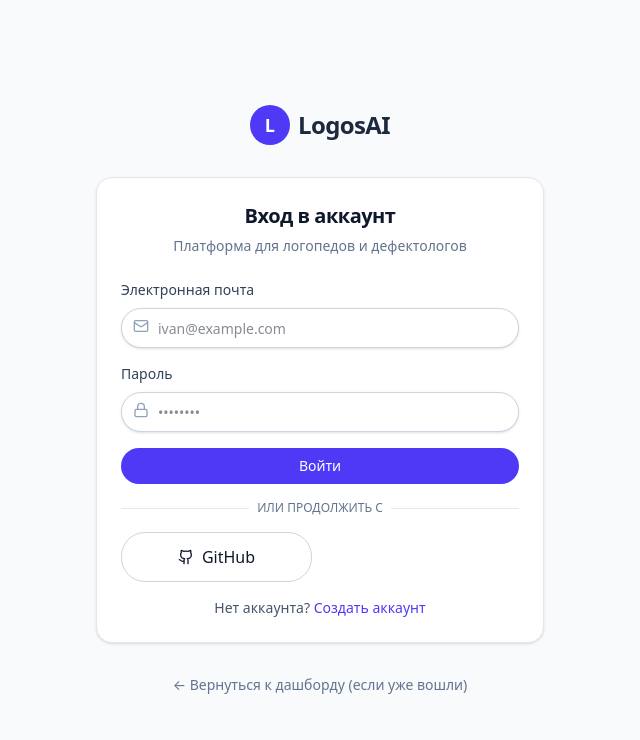
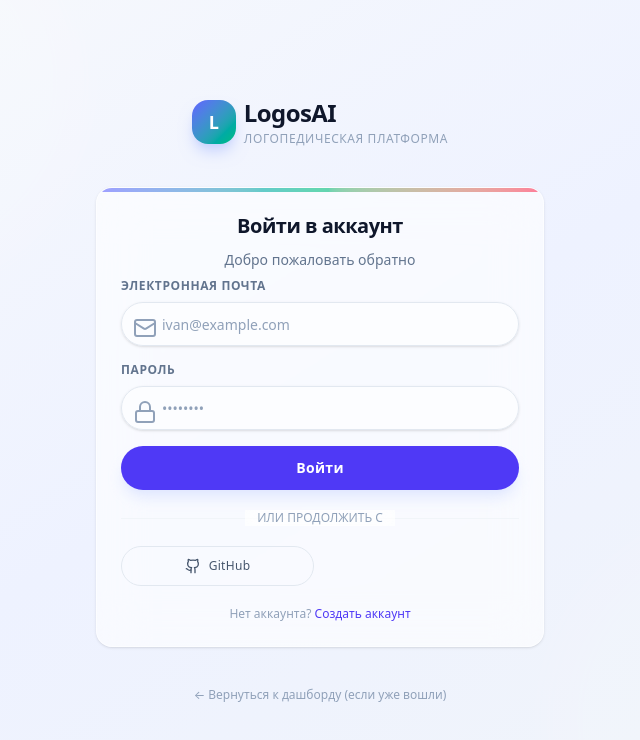
Before and after one commit to Evil-Pinguin/logosAI, a React (Vite) app: page /login in a window 1280 px wide. Shown: the top 740 px of the page, without its empty margins (320-960 px from the left). Built offline with nearby package versions, Linux system fonts and the light colour scheme; no server answers; the HTML template or start-up script is replaced by a standard one.

Commit message:
Redesign login page in Apple liquid glass + Gemini AI minimalistic style
Co-authored-by: arena-agent <297053741+arena-agent@users.noreply.github.com>

```diff
--- a/src/pages/LoginPage.tsx
+++ b/src/pages/LoginPage.tsx
@@ -4,7 +4,7 @@
 import { Button } from '@/components/ui/Button'
 import { Card, CardContent, CardHeader, CardTitle } from '@/components/ui/Card'
 import { Mail, Lock, Github } from 'lucide-react'
-import { motion } from 'framer-motion'
+import { motion, AnimatePresence } from 'framer-motion'
 
 export default function LoginPage() {
   const navigate = useNavigate()
@@ -29,37 +29,83 @@
   }
 
   return (
-    <div className="flex min-h-screen items-center justify-center bg-slate-50 px-4">
+    <div className="relative min-h-screen flex items-center justify-center bg-gradient-to-br from-slate-50 via-indigo-50 to-slate-100 px-4 overflow-hidden">
+      {/* Декоративные мягкие свечения на фоне (Apple liquid glass vibe) */}
+      <div className="absolute top-[-10%] left-[-10%] w-[40%] h-[40%] rounded-full bg-indigo-100/40 blur-[120px] mix-blend-overlay" />
+      <div className="absolute bottom-[-10%] right-[-10%] w-[40%] h-[40%] rounded-full bg-slate-200/30 blur-[120px] mix-blend-overlay" />
+
       <motion.div
         initial={{ opacity: 0, y: 20 }}
         animate={{ opacity: 1, y: 0 }}
-        className="w-full max-w-md"
+        transition={{ duration: 0.6, ease: 'easeOut' }}
+        className="w-full max-w-md relative z-10"
       >
-        <div className="mx-auto mb-8 flex items-center justify-center gap-2">
-          <div className="w-10 h-10 rounded-xl bg-indigo-600 flex items-center justify-center">
+        <div className="mx-auto mb-10 flex items-center justify-center gap-2">
+          <div className="w-11 h-11 rounded-2xl bg-gradient-to-br from-indigo-500 to-emerald-500 flex items-center justify-center shadow-lg shadow-indigo-200">
             <span className="text-white font-bold text-lg">L</span>
           </div>
-          <span className="text-2xl font-bold text-slate-800 tracking-tight">LogosAI</span>
+          <div>
+            <h1 className="text-2xl font-bold text-slate-900 tracking-tight">LogosAI</h1>
+            <p className="text-xs text-slate-400 font-medium uppercase tracking-wider mt-0.5">
+              Логопедическая платформа
+            </p>
+          </div>
         </div>
 
-        <Card>
-          <CardHeader>
-            <CardTitle className="text-center">
-              {mode === 'signin' ? 'Вход в аккаунт' : 'Создать аккаунт'}
+        {/* Жидкое стекло — карточка входа */}
+        <Card className="bg-white/60 backdrop-blur-xl border border-white/50 shadow-2xl relative overflow-hidden">
+          {/* Верхний акцентный градиент */}
+          <div className="absolute top-0 left-0 right-0 h-1 bg-gradient-to-r from-indigo-500 via-emerald-500 to-rose-500 opacity-60" />
+
+          <CardHeader className="pb-2">
+            <CardTitle className="text-center text-2xl font-semibold text-slate-900">
+              {mode === 'signin' ? 'Войти в аккаунт' : 'Создать аккаунт'}
             </CardTitle>
-            <p className="text-center text-sm text-slate-500">
-              Платформа для логопедов и дефектологов
+            <p className="text-center text-sm text-slate-500 mt-1">
+              {mode === 'signin'
+                ? 'Добро пожаловать обратно'
+                : 'Присоединяйтесь к платформе'}
             </p>
           </CardHeader>
-          <CardContent className="space-y-4">
+
+          <CardContent className="space-y-5 pt-0">
+            {demoMode && (
+              <motion.div
+                initial={{ opacity: 0, y: 10 }}
+                animate={{ opacity: 1, y: 0 }}
+                className="rounded-xl bg-amber-50/80 border border-amber-200/60 p-4 text-amber-700 text-sm backdrop-blur-md"
+              >
+                <span className="flex items-center gap-2">
+                  <span className="font-semibold">Демо-режим:</span> введите{' '}
+                  <span className="font-mono font-bold text-amber-800">test</span> /
+                  <span className="font-mono font-bold text-amber-800">test</span>
+                </span>
+              </motion.div>
+            )}
+
+            {authError && (
+              <AnimatePresence mode="wait">
+                <motion.div
+                  key="error"
+                  initial={{ opacity: 0, y: -10 }}
+                  animate={{ opacity: 1, y: 0 }}
+                  exit={{ opacity: 0, y: -10 }}
+                  className="rounded-xl bg-rose-50/80 border border-rose-200/60 p-4 text-rose-700 text-sm backdrop-blur-md"
+                >
+                  <span className="font-semibold">{authError}</span>
+                </motion.div>
+              </AnimatePresence>
+            )}
+
             <form onSubmit={handleSubmit} className="space-y-4">
               {mode === 'signup' && (
-                <div className="flex flex-col gap-2">
-                  <label className="text-sm font-medium text-slate-700">
+                <div className="space-y-2">
+                  <label className="block text-xs font-semibold text-slate-500 uppercase tracking-wider">
                     Имя и фамилия
                   </label>
+                  <div className="relative group">
                     <input
-                    className="flex h-10 w-full rounded-xl border border-slate-300 bg-white px-3 py-2 text-sm shadow-sm focus:border-indigo-500 focus:ring-1 focus:ring-indigo-500 disabled:opacity-50"
+                      className="flex h-11 w-full rounded-xl border border-slate-200 bg-white/50 pl-10 pr-4 py-2.5 text-sm text-slate-900 placeholder:text-slate-400 shadow-sm transition-all focus:border-indigo-400 focus:ring-1 focus:ring-indigo-400 focus:bg-white disabled:opacity-70 disabled:pointer-events-none"
                       value={fullName}
                       onChange={(e) => setFullName(e.target.value)}
                       placeholder="Иван Иванов"
@@ -67,15 +113,18 @@
                       required
                     />
                   </div>
+                </div>
               )}
-              <div className="flex flex-col gap-2">
-                <label className="text-sm font-medium text-slate-700">
+              <div className="space-y-2">
+                <label className="block text-xs font-semibold text-slate-500 uppercase tracking-wider">
                   Электронная почта
                 </label>
-                <div className="relative">
-                  <Mail className="absolute left-3 top-2.5 h-4 w-4 text-slate-400" />
+                <div className="relative group">
+                  <div className="absolute left-3 top-1/2 -translate-y-1/2 h-4 w-4 text-slate-400 group-focus-within:text-indigo-500 transition-colors">
+                    <Mail />
+                  </div>
                   <input
-                    className="flex h-10 w-full rounded-xl border border-slate-300 bg-white pl-9 pr-3 py-2 text-sm shadow-sm focus:border-indigo-500 focus:ring-1 focus:ring-indigo-500 disabled:opacity-50"
+                    className="flex h-11 w-full rounded-xl border border-slate-200 bg-white/50 pl-10 pr-4 py-2.5 text-sm text-slate-900 placeholder:text-slate-400 shadow-sm transition-all focus:border-indigo-400 focus:ring-1 focus:ring-indigo-400 focus:bg-white disabled:opacity-70 disabled:pointer-events-none"
                     type="email"
                     value={email}
                     onChange={(e) => setEmail(e.target.value)}
@@ -85,12 +134,16 @@
                   />
                 </div>
               </div>
-              <div className="flex flex-col gap-2">
-                <label className="text-sm font-medium text-slate-700">Пароль</label>
-                <div className="relative">
-                  <Lock className="absolute left-3 top-2.5 h-4 w-4 text-slate-400" />
+              <div className="space-y-2">
+                <label className="block text-xs font-semibold text-slate-500 uppercase tracking-wider">
+                  Пароль
+                </label>
+                <div className="relative group">
+                  <div className="absolute left-3 top-1/2 -translate-y-1/2 h-4 w-4 text-slate-400 group-focus-within:text-indigo-500 transition-colors">
+                    <Lock />
+                  </div>
                   <input
-                    className="flex h-10 w-full rounded-xl border border-slate-300 bg-white pl-9 pr-3 py-2 text-sm shadow-sm focus:border-indigo-500 focus:ring-1 focus:ring-indigo-500 disabled:opacity-50"
+                    className="flex h-11 w-full rounded-xl border border-slate-200 bg-white/50 pl-10 pr-4 py-2.5 text-sm text-slate-900 placeholder:text-slate-400 shadow-sm transition-all focus:border-indigo-400 focus:ring-1 focus:ring-indigo-400 focus:bg-white disabled:opacity-70 disabled:pointer-events-none"
                     type="password"
                     value={password}
                     onChange={(e) => setPassword(e.target.value)}
@@ -100,51 +153,58 @@
                   />
                 </div>
               </div>
-              <Button type="submit" className="w-full" disabled={loading}>
-                {mode === 'signin' ? 'Войти' : 'Зарегистрироваться'}
+              <Button
+                type="submit"
+                className="w-full h-11 rounded-xl font-semibold text-sm tracking-wide transition-all shadow-lg shadow-indigo-100 hover:shadow-indigo-200 active:scale-[0.98] disabled:opacity-70 disabled:pointer-events-none"
+                disabled={loading}
+              >
+                {loading ? (
+                  <>
+                    <span className="flex items-center justify-center gap-2">
+                      <motion.div
+                        animate={{ rotate: 360 }}
+                        transition={{ duration: 1, repeat: Infinity, ease: 'linear' }}
+                        className="w-4 h-4 border-2 border-indigo-500/30 border-t-indigo-500 rounded-full"
+                      />
+                      {mode === 'signin' ? 'Вход…' : 'Создание аккаунта…'}
+                    </span>
+                  </>
+                ) : (
+                  mode === 'signin' ? 'Войти' : 'Создать аккаунт'
+                )}
               </Button>
             </form>
 
-            {authError && (
-              <div className="rounded-lg bg-rose-50 p-3 text-rose-700 text-sm border border-rose-100 text-center">
-                {authError}
-              </div>
-            )}
-            {demoMode && (
-              <div className="rounded-lg bg-amber-50 p-3 text-amber-700 text-sm border border-amber-100 text-center">
-                <span className="font-medium">Демо-режим:</span> введите{' '}
-                <span className="font-mono font-bold">test</span> /{' '}
-                <span className="font-mono font-bold">test</span> для входа без Supabase.
-              </div>
-            )}
             <div className="relative">
               <div className="absolute inset-0 flex items-center">
-                <span className="w-full border-t border-slate-200" />
+                <span className="w-full border-t border-slate-100" />
               </div>
               <div className="relative flex justify-center text-xs uppercase">
-                <span className="bg-white px-2 text-slate-500">Или продолжить с</span>
+                <span className="bg-white/60 px-3 text-slate-400 backdrop-blur-sm">
+                  Или продолжить с
+                </span>
               </div>
             </div>
 
-            <div className="grid grid-cols-2 gap-4 mt-4">
+            <div className="grid grid-cols-2 gap-3 mt-2">
               <Button
-                variant="outline"
+                variant="ghost"
                 size="lg"
                 onClick={() => signInWithGithub()}
-                disabled={loading}
-                className="flex items-center justify-center gap-2"
+                disabled={loading || demoMode}
+                className="h-10 rounded-xl font-medium text-xs tracking-wide border border-slate-200 hover:bg-slate-100 active:scale-[0.98] disabled:opacity-50 disabled:pointer-events-none flex items-center justify-center gap-2"
               >
                 <Github className="h-4 w-4" /> GitHub
               </Button>
             </div>
 
-            <p className="text-center text-sm text-slate-600">
+            <p className="text-center text-xs text-slate-400 mt-3">
               {mode === 'signin'
                 ? 'Нет аккаунта? '
                 : 'Уже есть аккаунт? '}
               <button
                 onClick={() => setMode(mode === 'signin' ? 'signup' : 'signin')}
-                className="text-indigo-600 font-medium hover:underline"
+                className="text-indigo-600 font-medium hover:text-indigo-700 transition-colors underline-offset-4 hover:underline"
               >
                 {mode === 'signin' ? 'Создать аккаунт' : 'Войти'}
               </button>
@@ -154,7 +214,7 @@
 
         <Link
           to="/dashboard"
-          className="mt-8 block text-center text-sm text-slate-500 hover:text-indigo-600 hover:underline"
+          className="mt-10 block text-center text-xs text-slate-400 hover:text-slate-600 transition-colors"
         >
           ← Вернуться к дашборду (если уже вошли)
         </Link>
```
Lines whose indentation alone changed are shown as unchanged.
